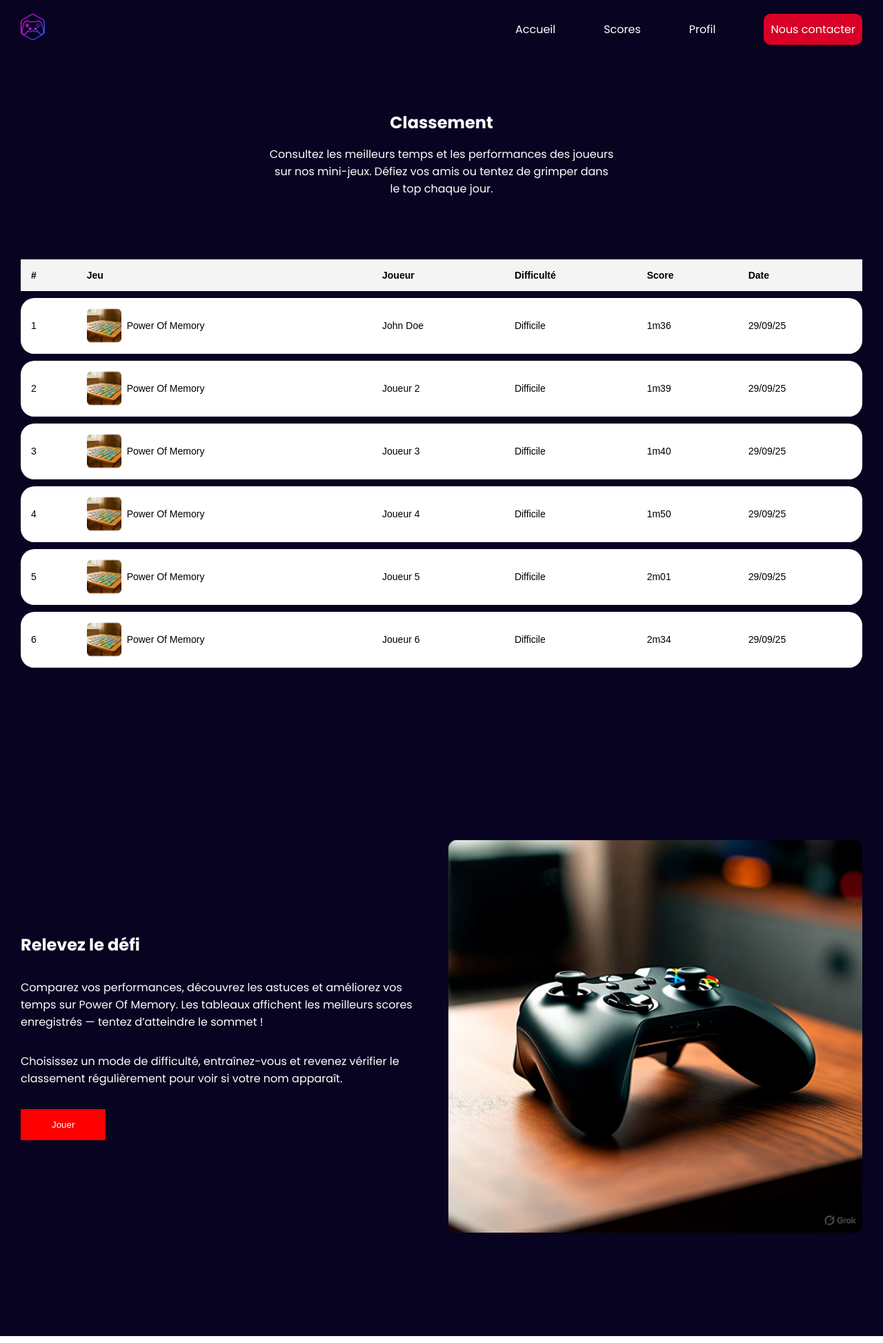
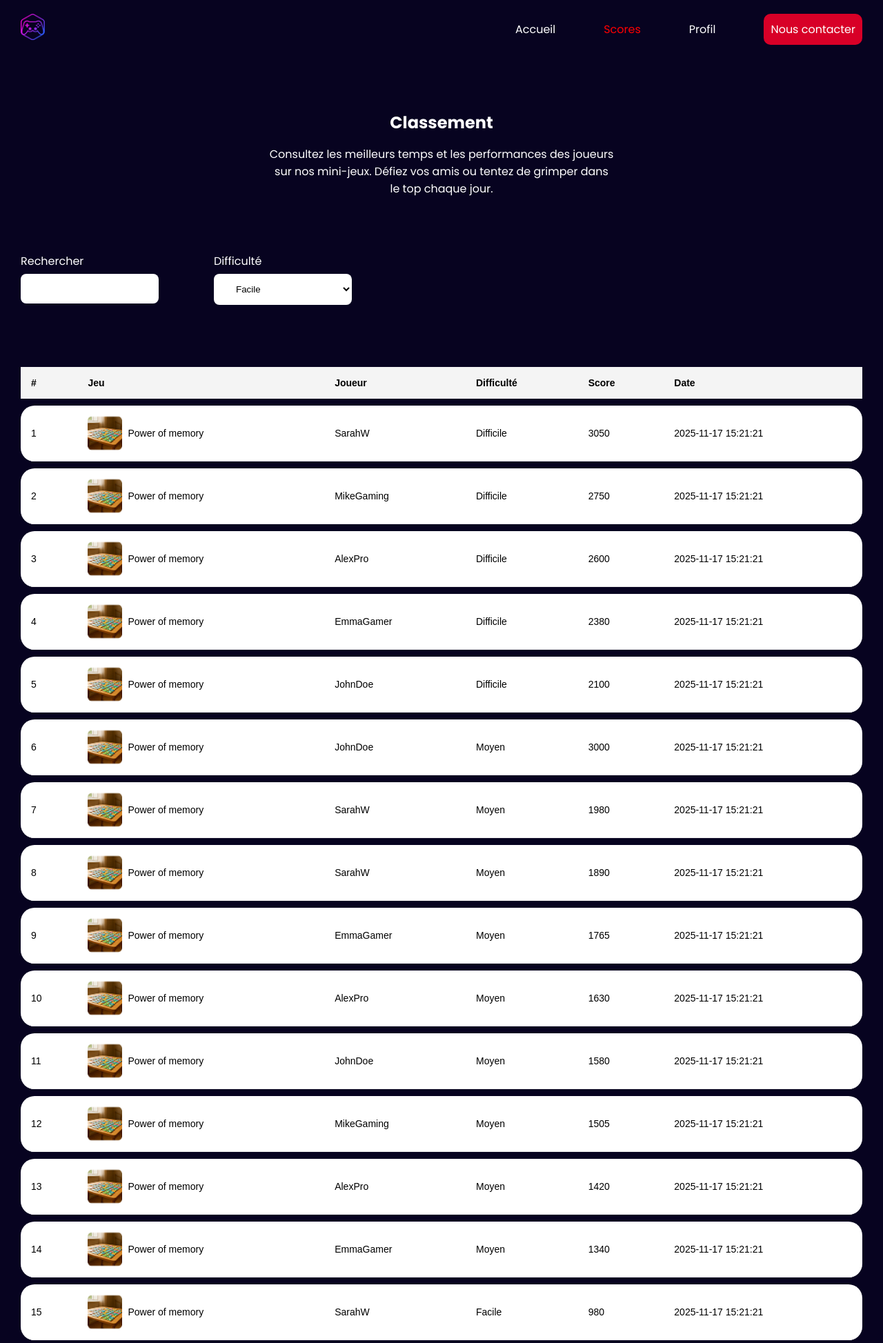
Before and after one commit to maxenceb91/Projet-Flash, a PHP site: page /projet/game/memory/score.php in a window 1280 px wide. Shown: the top 1947 px of the page at 69% size. Run offline with PHP 8.4, Linux system fonts and the light colour scheme; data comes from the database, SQL or seed files in the repository.

Commit message:
story 1 a 6

```diff
--- a/assets/style/header.css
+++ b/assets/style/header.css
@@ -12,6 +12,9 @@ header{
     z-index: 9999;
 }
 
+.header-selected{
+    color: red;
+}
 .logo{
     width: 35px;
 }
--- a/assets/style/score.css
+++ b/assets/style/score.css
@@ -5,7 +5,25 @@ body {
     color: #fff;
 }
 
+.settings{
+  display: flex;
+  gap: 5rem;
+  margin-top: 5rem;
+  label, input, select{
+    display: block;
+  }
 
+  input, select{
+    width: 200px;
+    padding: 14px 28px;
+    border-radius: 8px;
+    border: none;
+    outline: none;
+    background: #fff;
+    cursor: pointer;
+    margin-top: .4rem;
+  }
+}
 .hero{
     text-align: center;
     display: flex;
--- a/projet/game/memory/index.php
+++ b/projet/game/memory/index.php
@@ -1,6 +1,5 @@
 <!DOCTYPE html>
 <html lang="fr">
-
 
 <head>
     <?php
--- a/projet/game/memory/score.php
+++ b/projet/game/memory/score.php
@@ -1,9 +1,83 @@
+<?php
+require "../../../projet/utils/database.php";
+
+
+$pdo = connectToDbAndGetPdo();
+
+function getScores()
+{
+    global $pdo;
+    $request = $pdo->prepare('
+        SELECT
+            game.name AS game_name,
+            user.pseudo AS user_pseudo,
+            score.difficulty,
+            score.score,
+            score.created_at
+        FROM `score`
+        JOIN `user` ON user.id = score.user_id
+        JOIN `game` ON game.id = score.game_id
+        ORDER BY game.name, difficulty DESC, score DESC;
+    ');
+    $request->execute();
+    return $request->fetchAll();
+}
+
+function displayDifficulty($difficulty)
+{
+    switch ($difficulty):
+        case 1:
+            return "Facile";
+        case 2:
+            return "Moyen";
+        case 3:
+            return "Difficile";
+        default:
+            return "Inconnu";
+    endswitch;
+}
+
+function getQuery()
+{
+    if (isset($_GET["q"])){
+        return $_GET["q"];
+    }else{
+        return "";
+    }
+}
+
+function getSearchScore($char)
+{
+    if ($char == ""){
+        return getScores();
+    }
+
+    global $pdo;
+    $request = $pdo->prepare('
+        SELECT
+            game.name AS game_name,
+            user.pseudo AS user_pseudo,
+            score.difficulty,
+            score.score,
+            score.created_at
+        FROM score
+        JOIN user ON user.id = score.user_id
+        JOIN game ON game.id = score.game_id
+        WHERE user.pseudo LIKE :char
+        ORDER BY game.name, score.difficulty DESC, score.score DESC
+    ');
+
+    $request->execute(['char' => "%$char%"]);
+
+    return $request->fetchAll();
+}
+?>
+
 <!DOCTYPE html>
 <html lang="fr">
 
-
 <head>
- <?php
+    <?php
     include "../../partials/head.php"
     ?>
     <link rel="stylesheet" href="/Projet-flash/assets/style/score.css">
@@ -12,6 +86,7 @@
 <body>
 
     <?php
+    $page = 'scores';
     include "../../partials/header.php"
     ?>
 
@@ -24,6 +99,21 @@
             <p>Consultez les meilleurs temps et les performances des joueurs sur nos mini-jeux. Défiez vos amis ou tentez de grimper dans le top chaque jour.</p>
         </section>
 
+        <div class="settings">
+            <form class="search-bar" method="get">
+                <label for="search-bar">Rechercher</label>
+                <input id="search-bar"value="<?= htmlspecialchars(getQuery()) ?>" name="q" type="text">
+            </form>
+
+            <div>
+            <label for="difficulty">Difficulté</label>
+            <select id="difficulty" name="difficulty">
+                <option value="1">Facile</option>
+                <option value="2">Moyen</option>
+                <option value="3">Difficile</option>
+            </select>
+        </div>
+    </div>
 
         <section class="scoreboard">
             <table>
@@ -38,54 +128,22 @@
                     </tr>
                 </thead>
                 <tbody>
-                    <tr>
-                        <td>1</td>
-                        <td><img src="/Projet-flash/assets/img/game.png" alt="jeu"><span>Power Of Memory</span></td>
-                        <td>John Doe</td>
-                        <td>Difficile</td>
-                        <td>1m36</td>
-                        <td>29/09/25</td>
-                    </tr>
-                    <tr>
-                        <td>2</td>
-                        <td><img src="/Projet-flash/assets/img/game.png" alt="jeu"><span>Power Of Memory</span></td>
-                        <td>Joueur 2</td>
-                        <td>Difficile</td>
-                        <td>1m39</td>
-                        <td>29/09/25</td>
-                    </tr>
-                    <tr>
-                        <td>3</td>
-                        <td><img src="/Projet-flash/assets/img/game.png" alt="jeu"><span>Power Of Memory</span></td>
-                        <td>Joueur 3</td>
-                        <td>Difficile</td>
-                        <td>1m40</td>
-                        <td>29/09/25</td>
-                    </tr>
-                    <tr>
-                        <td>4</td>
-                        <td><img src="/Projet-flash/assets/img/game.png" alt="jeu"><span>Power Of Memory</span></td>
-                        <td>Joueur 4</td>
-                        <td>Difficile</td>
-                        <td>1m50</td>
-                        <td>29/09/25</td>
-                    </tr>
-                    <tr>
-                        <td>5</td>
-                        <td><img src="/Projet-flash/assets/img/game.png" alt="jeu"><span>Power Of Memory</span></td>
-                        <td>Joueur 5</td>
-                        <td>Difficile</td>
-                        <td>2m01</td>
-                        <td>29/09/25</td>
-                    </tr>
-                    <tr>
-                        <td>6</td>
-                        <td><img src="/Projet-flash/assets/img/game.png" alt="jeu"><span>Power Of Memory</span></td>
-                        <td>Joueur 6</td>
-                        <td>Difficile</td>
-                        <td>2m34</td>
-                        <td>29/09/25</td>
-                    </tr>
+                    <?php
+                    $scores = getSearchScore(getQuery());
+                    $i = 0;
+                    foreach ($scores as $score) {
+                        $i++;
+                        echo '<tr>' .
+                            '<td>' . $i . '</td>' .
+                            '<td>' . '<img src="/Projet-flash/assets/img/game.png" alt="jeu">'
+                            . '<span>' . $score['game_name'] . '</span>' . '</td>' .
+                            '<td>' . $score['user_pseudo'] . '</td>' .
+                            '<td>' . displayDifficulty($score['difficulty']) . '</td>' .
+                            '<td>' . $score['score'] . '</td>' .
+                            '<td>' . $score['created_at'] . '</td>' .
+                            '</tr>';
+                    }
+                    ?>
                 </tbody>
             </table>
         </section>
--- a/projet/partials/header.php
+++ b/projet/partials/header.php
@@ -3,12 +3,11 @@
         <img src="./assets/img/logo.png" class="logo" alt="logo">
     </a>
     <nav>
-        <a href="/Projet-flash/index.php">Accueil</a>
-        <a href="/Projet-flash/projet/game/memory/score.php">Scores</a>
-        <a href="/Projet-flash/views/myAccount.php">Profil</a>
-        <a class="contact-btn" href="/Projet-flash/views/contact.php">Nous contacter</a>
+        <a href="/Projet-flash/index.php" class="<?php if($page == 'accueil') echo 'header-selected'; ?>">Accueil</a>
+        <a href="/Projet-flash/projet/game/memory/score.php" class="<?php if($page == 'scores') echo 'header-selected'; ?>">Scores</a>
+        <a href="/Projet-flash/views/myAccount.php" class="<?php if($page == 'profil') echo 'header-selected'; ?>">Profil</a>
+        <a class="contact-btn " href="/Projet-flash/views/contact.php">Nous contacter</a>
     </nav>
-
     <div class="burger-menu">
         <div class="burger-container">
             <span></span>
--- a/projet/utils/database.php
+++ b/projet/utils/database.php
@@ -0,0 +1,6 @@
+<?php
+function connectToDbAndGetPdo()
+{
+    return new PDO("mysql:host=localhost;dbname=game_base", "root", "root");
+}
+?>
--- a/views/myAccount.php
+++ b/views/myAccount.php
@@ -9,6 +9,7 @@ include_once "../projet/partials/head.php"
 </head>
 <body>
     <?php
+    $page = 'profil';
     include "../projet/partials/header.php"
     ?>
 
```
Also changed, not shown: index.php (+49 -7 lines), views/register.php (+15 -0 lines).
